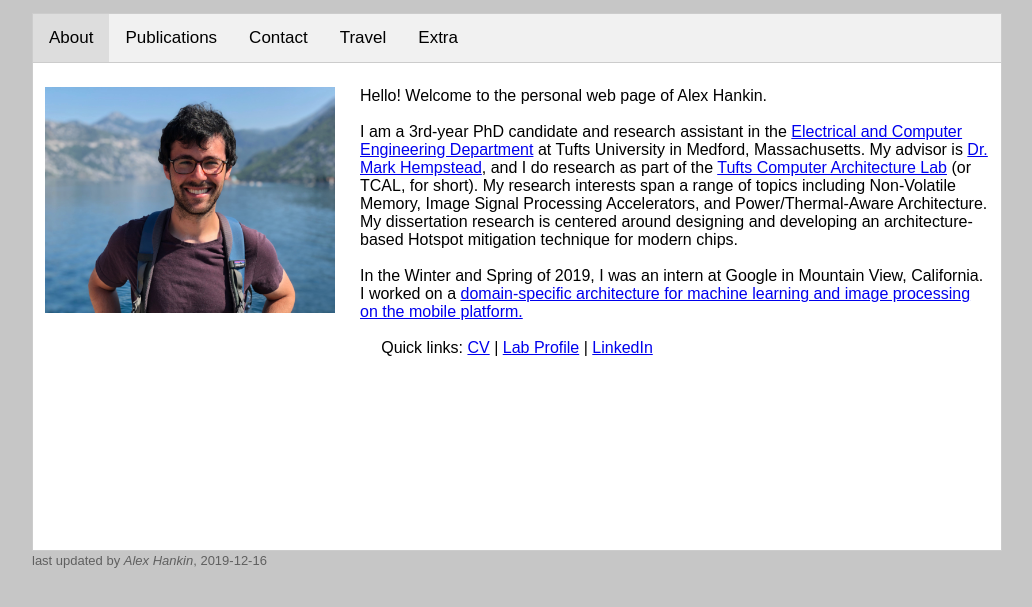
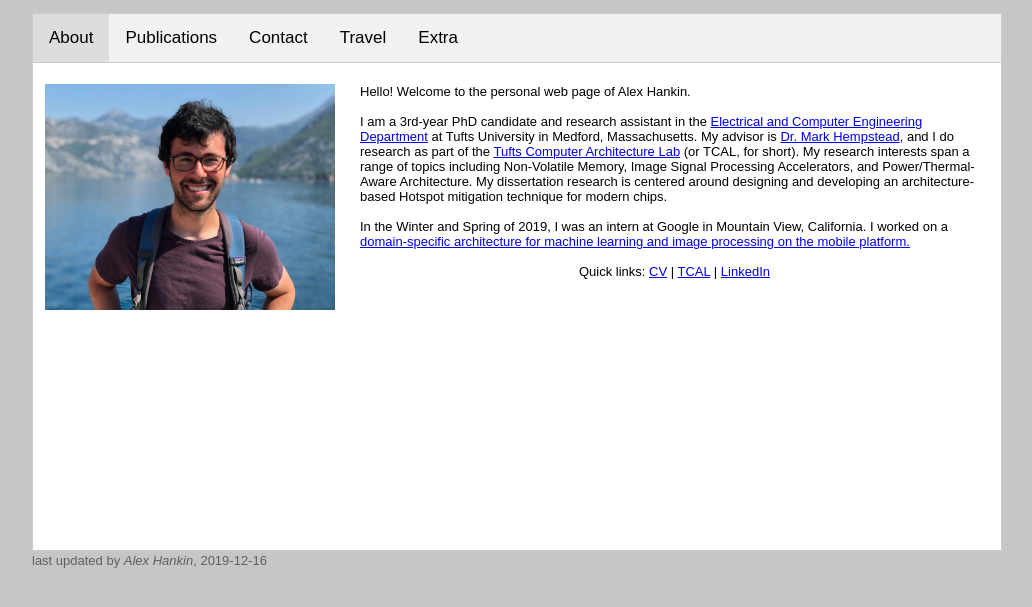
Before and after one commit to hankin0/hankin0.github.io, a Jekyll site: the page built from index.html, in a window 1280 px wide. Shown: the top 607 px of the page, without its empty margins (123-1155 px from the left). Built offline with Jekyll 4.4.1, drawn with Linux system fonts in a browser that asks for light colours.

Commit message:
minor changes

```diff
--- a/index.html
+++ b/index.html
@@ -33,7 +33,7 @@
         worked on a <a href="https://www.blog.google/products/pixel/pixel-visual-core-image-processing-and-machine-learning-pixel-2/">domain-specific architecture for machine learning and image processing
 	    on the mobile platform.</a><br><br>
 
-	    <center>Quick links: <a href="docs/hankin_CV_12-16-19.pdf">CV</a> | <a href="https://sites.tufts.edu/tcal/people/current-students/#post-845">Lab Profile</a> |
+	    <center>Quick links: <a href="docs/hankin_CV_12-16-19.pdf">CV</a> | <a href="https://sites.tufts.edu/tcal/people/current-students/#post-845">TCAL</a> |
 	            <a href="https://www.linkedin.com/in/alexanderhankin">LinkedIn</a></center><br><br><br>
                   <br><br><br><br><br><br><br>
      </div>
--- a/style.css
+++ b/style.css
@@ -76,6 +76,7 @@
 .tabcontent {
     background-color: #ffffff;
     // display: none;
+    font-size: small;
     padding: 6px 12px;
     border: 1px solid #ccc;
     border-top: none;
```
Also changed, not shown: other parts of index.html (+1 -1 lines).
